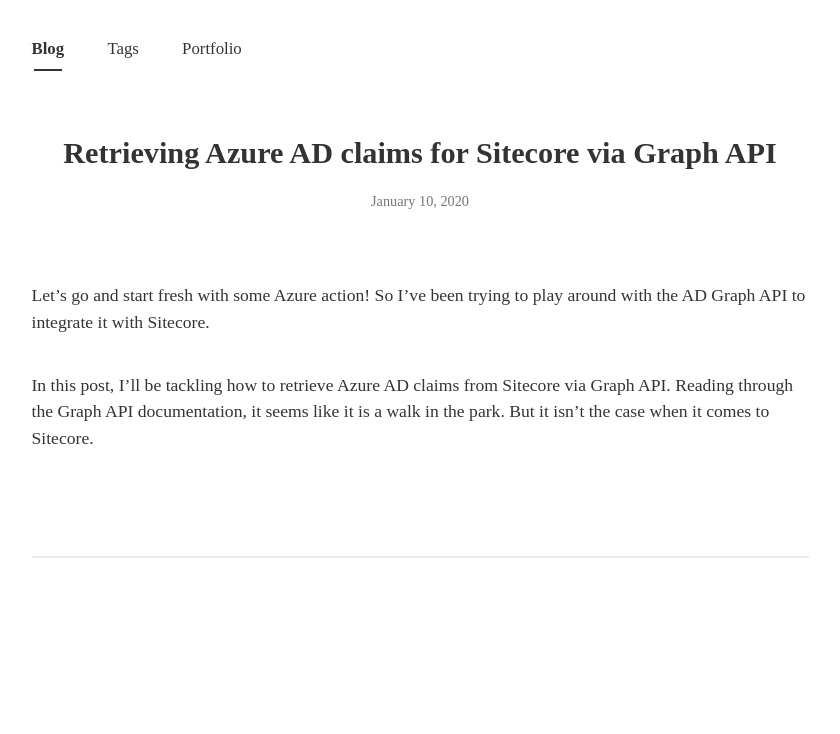
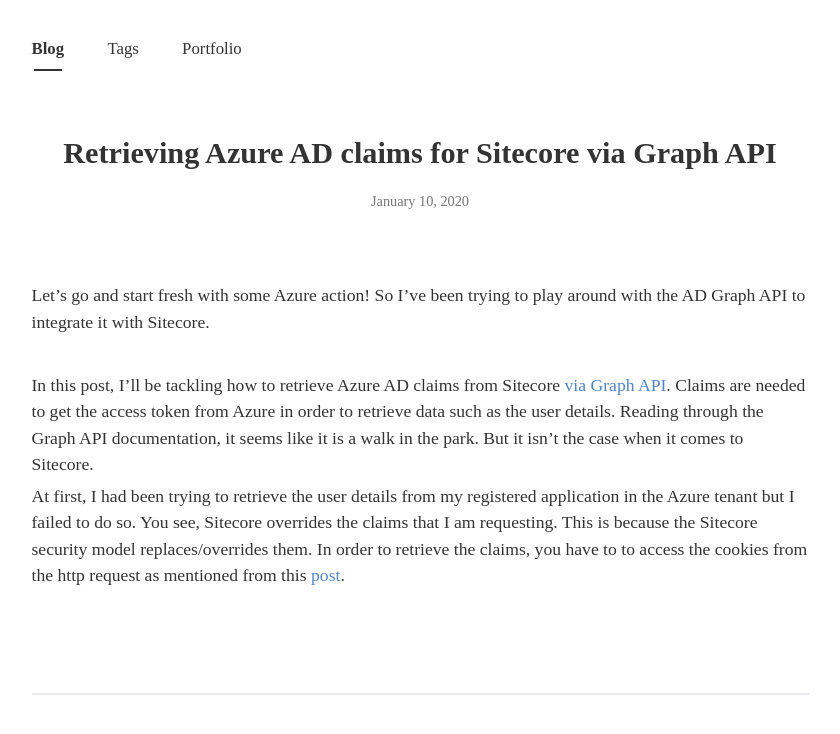
Before and after one commit to bonasfvck/blog, a Jekyll site: the page built from _posts/2020-01-10-retrieving-claims-azure-graph-sitecore.md, in a window 1280 px wide. Shown: the top 734 px of the page, without its empty margins (220-1060 px from the left). Built offline with Jekyll 4.4.1, drawn with Linux system fonts in a browser that asks for light colours; nearby versions of some CDN libraries; some web fonts are replaced; comment, search, counter and statistics services are not loaded.

Commit message:
Update 2020-01-10-retrieving-claims-azure-graph-sitecore.md

```diff
--- a/_posts/2020-01-10-retrieving-claims-azure-graph-sitecore.md
+++ b/_posts/2020-01-10-retrieving-claims-azure-graph-sitecore.md
@@ -11,4 +11,6 @@
 
 <br>
 
-In this post, I'll be tackling how to retrieve Azure AD claims from Sitecore via Graph API. Reading through the Graph API documentation, it seems like it is a walk in the park. But it isn't the case when it comes to Sitecore.
+In this post, I'll be tackling how to retrieve Azure AD claims from Sitecore [via Graph API](https://docs.microsoft.com/en-us/azure/active-directory-b2c/active-directory-b2c-reference-tokens#claims-in-id-and-access-tokens). Claims are needed to get the access token from Azure in order to retrieve data such as the user details. Reading through the Graph API documentation, it seems like it is a walk in the park. But it isn't the case when it comes to Sitecore.
+
+At first, I had been trying to retrieve the user details from my registered application in the Azure tenant but I failed to do so. You see, Sitecore overrides the claims that I am requesting. This is because the Sitecore security model replaces/overrides them. In order to retrieve the claims, you have to to access the cookies from the http request as mentioned from this [post](http://blog.baslijten.com/how-to-add-federated-authentication-with-sitecore-and-owin/).
```
